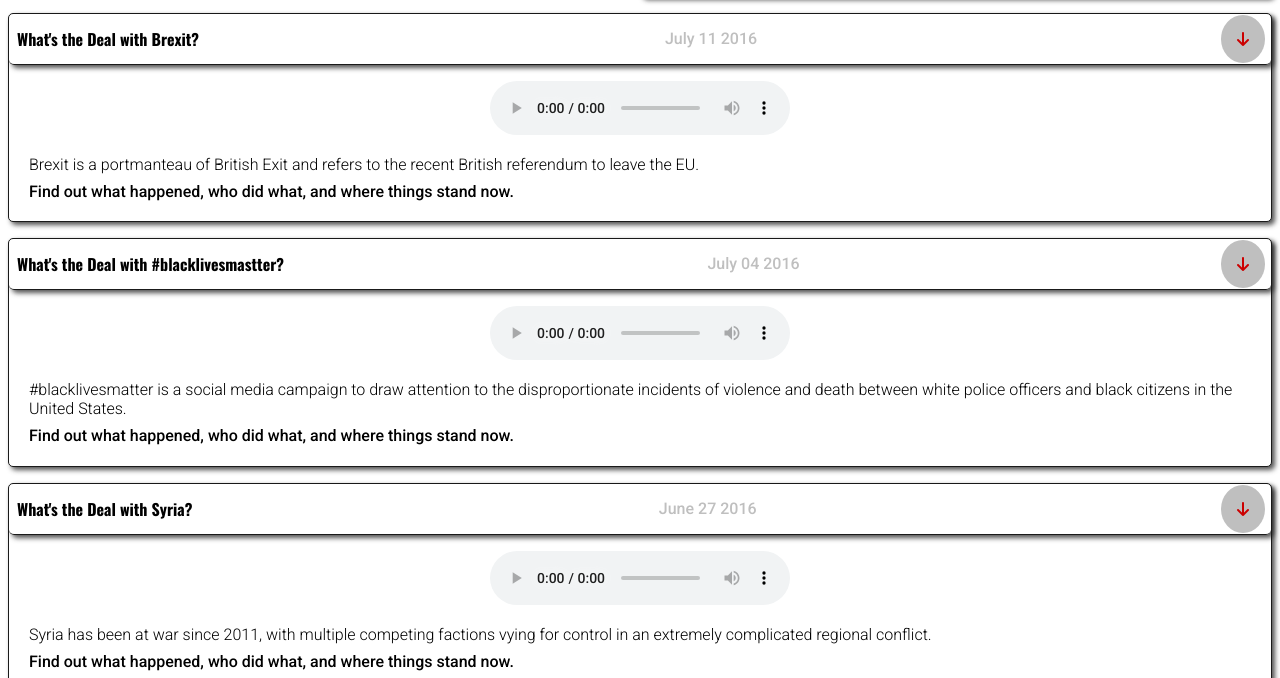
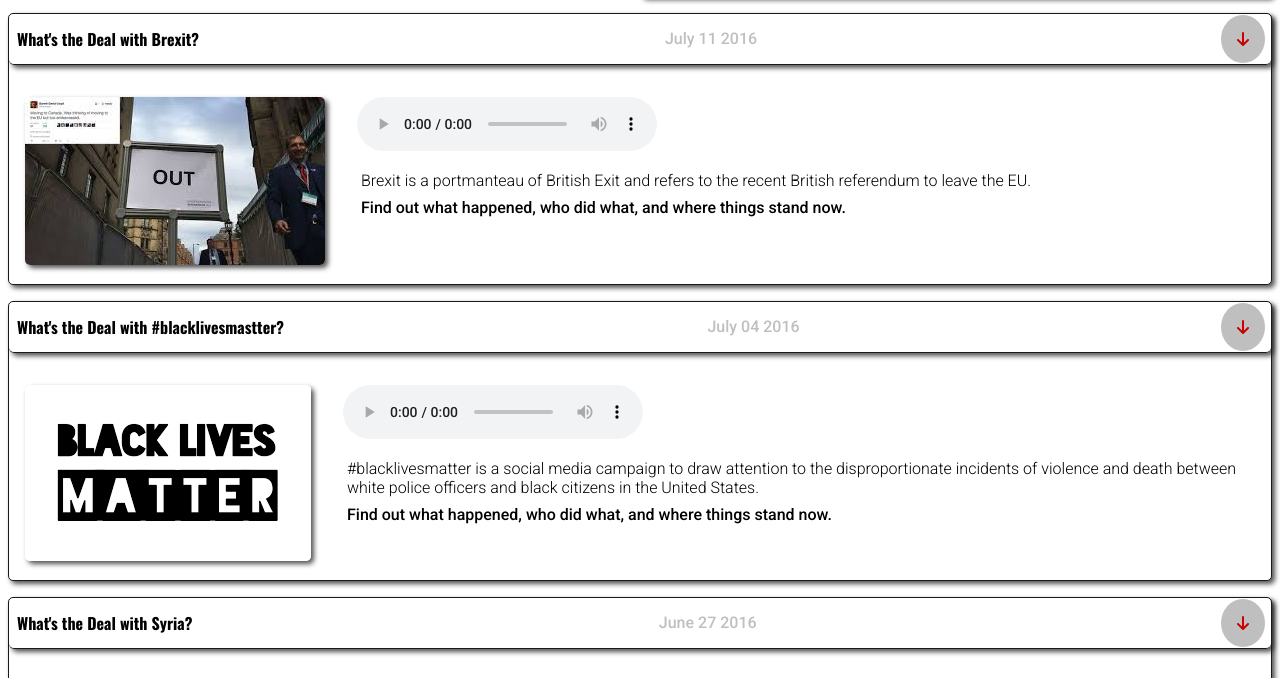
Before and after one commit to kvanever/whats-the-deal-with-blank, a plain HTML site: page index.html in a window 1280 px wide. Shown: the part 476-1154 px from the top of the page. Drawn offline with nearby package versions, Linux system fonts and the light colour scheme.

Commit message:
add image thumbnail to episodes

```diff
--- a/css/styles.css
+++ b/css/styles.css
@@ -201,6 +201,10 @@ article.episode .episode-description {
   padding: 1em 1em 0.75em 1em;
 }
 
+.episode-thumbnail {
+  display: none;
+}
+
 .episode-description strong {
   color: black;
 }
@@ -304,4 +308,29 @@ footer p {
     width: 50%;
   }
 
+  .episode-thumbnail {
+    display: block;
+  }
+
+  .episode-body {
+    display:flex;
+    flex-direction: row;
+  }
+
+  .episode-content {
+    display: flex;
+    flex-direction: column;
+    align-items: flex-start;
+  }
+
+  .audio-player {
+    margin-left: 1em;
+  }
+
+  .episode-thumbnail img {
+    margin: 1em;
+    border-radius: 5px;
+    box-shadow: 3px 3px 5px 0px rgba(26,26,26,0.75);
+  }
+
 }
--- a/index.html
+++ b/index.html
@@ -54,9 +54,6 @@
       </section>
     </div>
   </div>
-
-
-
     <section id="recent-episodes">
       <article class="episode">
         <header>
@@ -64,7 +61,11 @@
           <time>July 11 2016</time>
           <a href="#"><button type="button" name="button" class="download"><i class="fa fa-arrow-down" aria-hidden="true"></i></button></a>
         </header>
-        <section class="episode-content">
+        <section class="episode-body">
+          <div class="episode-thumbnail">
+            <img src="img/brexit.jpeg" alt="syrian fighter" />
+          </div>
+<div class="episode-content">
   <div class="audio-player">
     <audio controls>
       <source src="#" type="audio/ogg">
@@ -80,6 +81,8 @@
       <strong>Find out what happened, who did what, and where things stand now.</strong>
     </p>
   </div>
+</div>
+
         </section>
       </article>
       <article class="episode">
@@ -88,7 +91,11 @@
           <time>July 04 2016</time>
           <a href="#"><button type="button" name="button" class="download"><i class="fa fa-arrow-down" aria-hidden="true"></i></button></a>
         </header>
-        <section class="episode-content">
+        <section class="episode-body">
+          <div class="episode-thumbnail">
+            <img src="img/black-lives-matter.png" alt="syrian fighter" />
+          </div>
+          <div class="episode-content">
             <div class="audio-player">
               <audio controls>
                 <source src="#" type="audio/ogg">
@@ -104,6 +111,8 @@
                 <strong>Find out what happened, who did what, and where things stand now.</strong>
               </p>
             </div>
+          </div>
+
         </section>
       </article>
       <article class="episode">
@@ -112,7 +121,11 @@
           <time>June 27 2016</time>
           <a href="#"><button type="button" name="button" class="download"><i class="fa fa-arrow-down" aria-hidden="true"></i></button></a>
         </header>
-        <section class="episode-content">
+        <section class="episode-body">
+          <div class="episode-thumbnail">
+            <img src="img/syria.jpeg" alt="syrian fighter" />
+          </div>
+          <div class="episode-content">
             <div class="audio-player">
               <audio controls>
                 <source src="#" type="audio/ogg">
@@ -129,7 +142,10 @@
               </p>
             </div>
           </section>
+          </div>
         </article>
+      </div>
+
     </section>
     <section id="biographies">
       <article id="kevin" class="bio">
```
Also changed, not shown: img/black-lives-matter.png (added), img/brexit.jpeg (added), img/syria.jpeg (added). Lines whose indentation alone changed are shown as unchanged.
